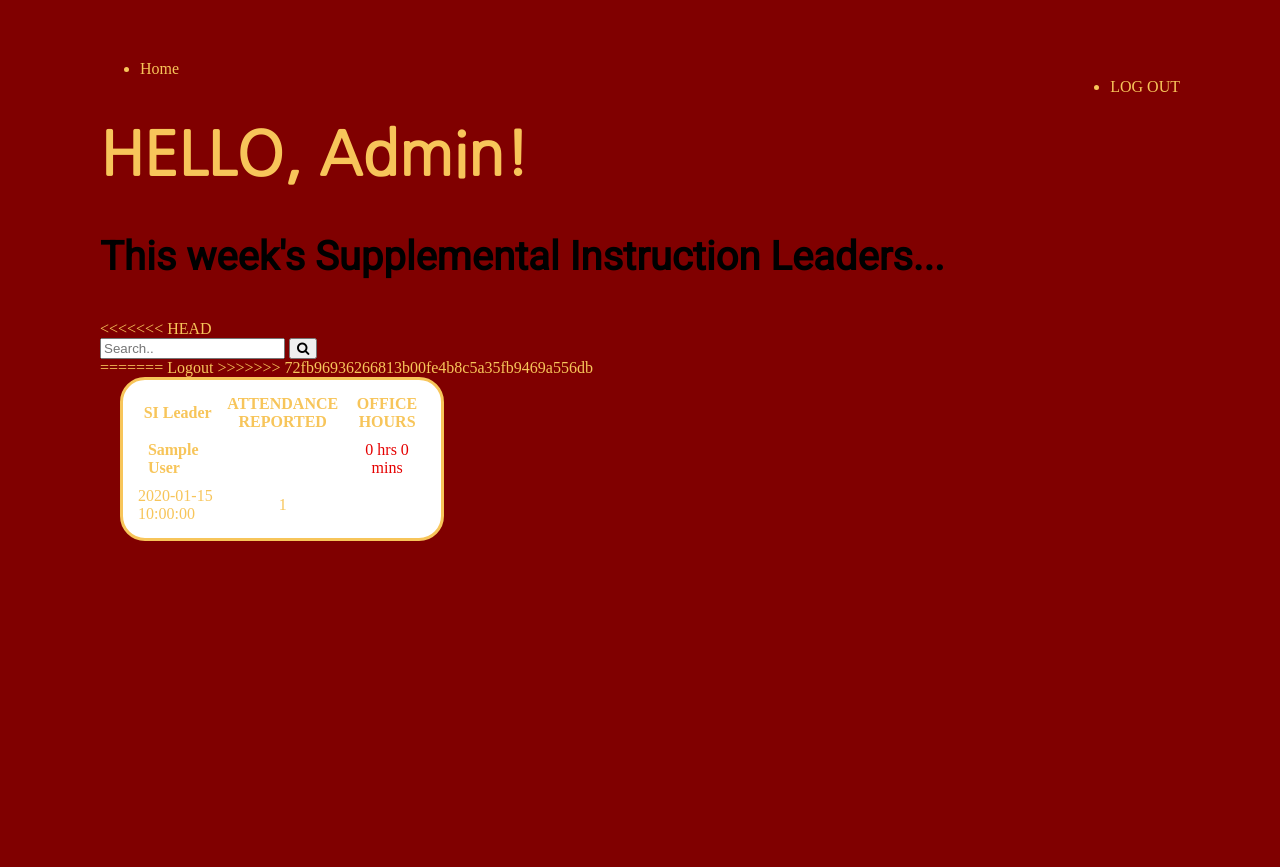
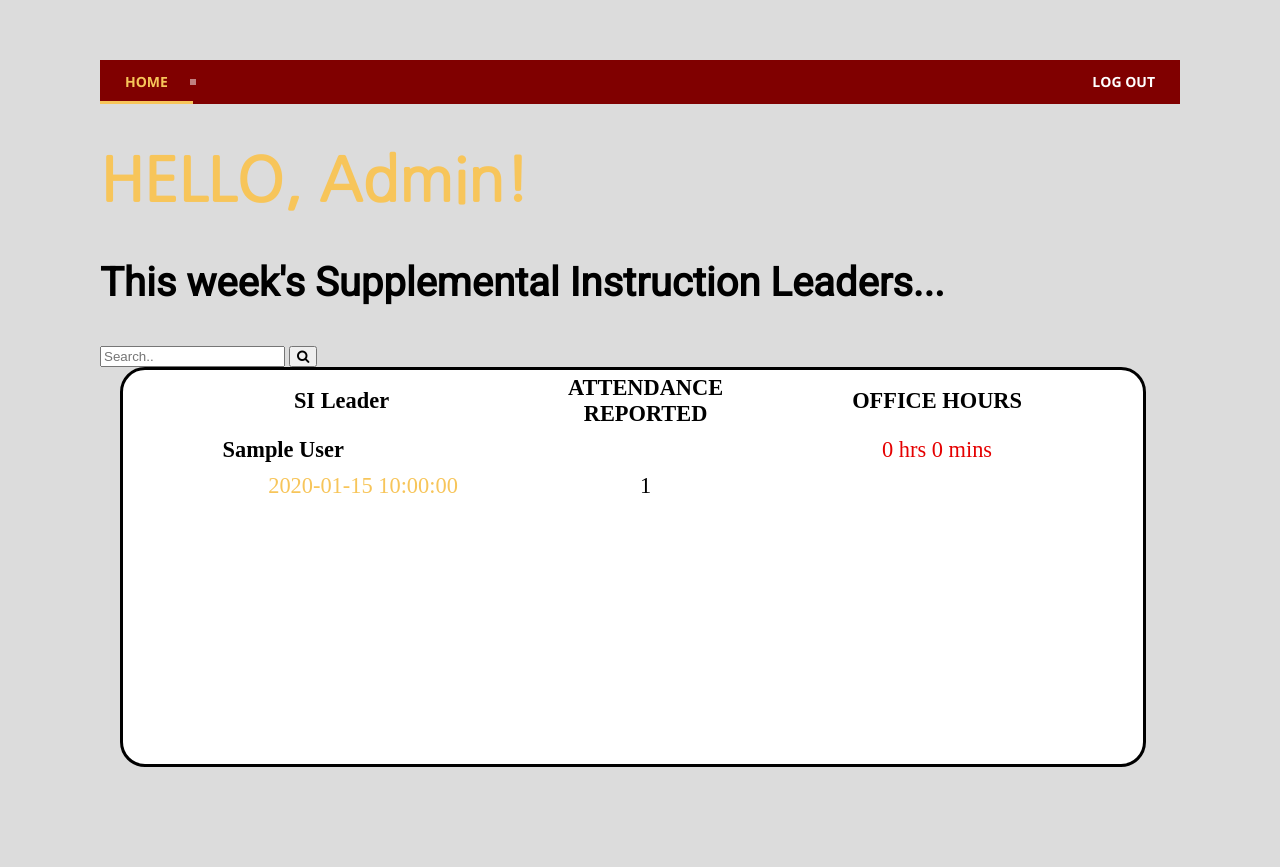
Before and after one commit to graceburt/386, a PHP site: page /admin_page.php in a window 1280 px wide. Before the commit the page ends 541 px from the top, so only its background shows below. Run offline with PHP 8.4, Linux system fonts and the light colour scheme; tables that the repository leaves empty or names only in its code hold one stand-in row (values such as "Sample post").

Commit message:
updated css

```diff
--- a/admin_page.php
+++ b/admin_page.php
@@ -36,15 +36,11 @@
 <h1>HELLO, Admin!</h1>
 <h3>This week's Supplemental Instruction Leaders...</h3>
 
-<<<<<<< HEAD
 <form class="search-box" action="action_page.php">
   <input type="text" placeholder="Search.." name="search">
   <button type="submit"><i class="fa fa-search"></i></button>
 </form>
-=======
-<a href= "logout.php">Logout</a>
 
->>>>>>> 72fb96936266813b00fe4b8c5a35fb9469a556db
 <div class="row">
   <div class="column">
      <?php
--- /dev/null
+++ b/stylemenu.css
@@ -0,0 +1,120 @@
+@import url(http://fonts.googleapis.com/css?family=Open+Sans:700);
+#cssmenu {
+  background: #800000;
+  width: auto;
+}
+#cssmenu ul {
+  list-style: none;
+  margin: 0;
+  padding: 0;
+  line-height: 1;
+  /*display: block;*/
+  zoom: 1;
+}
+#cssmenu ul:after {
+  content: " ";
+  /*display: block;*/
+  font-size: 0;
+  height: 0;
+  clear: both;
+  visibility: hidden;
+}
+#cssmenu ul li {
+  display: inline-block;
+  padding: 0;
+  margin: 0;
+}
+#cssmenu.align-right ul li {
+  float: right;
+}
+#cssmenu.align-center ul {
+  text-align: center;
+}
+#cssmenu ul li a {
+  color: #ffffff;
+  text-decoration: none;
+  display: block;
+  padding: 15px 25px;
+  font-family: 'Open Sans', sans-serif;
+  font-weight: 700;
+  text-transform: uppercase;
+  font-size: 14px;
+  position: relative;
+  -webkit-transition: color .25s;
+  -moz-transition: color .25s;
+  -ms-transition: color .25s;
+  -o-transition: color .25s;
+  transition: color .25s;
+}
+#cssmenu ul li a:hover {
+  color: #F7C55A;
+}
+#cssmenu ul li a:hover:before {
+  width: 100%;
+}
+#cssmenu ul li a:after {
+  content: "";
+  display: block;
+  position: absolute;
+  right: -3px;
+  top: 19px;
+  height: 6px;
+  width: 6px;
+  background: #ffffff;
+  opacity: .5;
+}
+#cssmenu ul li a:before {
+  content: "";
+  display: block;
+  position: absolute;
+  left: 0;
+  bottom: 0;
+  height: 3px;
+  width: 0;
+  background: #F7C55A;
+  -webkit-transition: width .25s;
+  -moz-transition: width .25s;
+  -ms-transition: width .25s;
+  -o-transition: width .25s;
+  transition: width .25s;
+}
+#cssmenu ul li.last > a:after,
+#cssmenu ul li:last-child > a:after {
+  display: none;
+}
+#cssmenu ul li.active a {
+  color: #F7C55A;
+}
+#cssmenu ul li.active a:before {
+  width: 100%;
+}
+#cssmenu.align-right li.last > a:after,
+#cssmenu.align-right li:last-child > a:after {
+  /*display: block;*/
+}
+#cssmenu.align-right li:first-child a:after {
+  display: none;
+}
+@media screen and (max-width: 768px) {
+  #cssmenu ul li {
+    float: none;
+    /*display: block;*/
+  }
+  #cssmenu ul li a {
+    width: 100%;
+    -moz-box-sizing: border-box;
+    -webkit-box-sizing: border-box;
+    box-sizing: border-box;
+    border-bottom: 1px solid #fb998c;
+  }
+  #cssmenu ul li.last > a,
+  #cssmenu ul li:last-child > a {
+    border: 0;
+  }
+  #cssmenu ul li a:after {
+    display: none;
+  }
+  #cssmenu ul li a:before {
+    display: none;
+  }
+}
--- a/stylesheet.css
+++ b/stylesheet.css
@@ -1,7 +1,7 @@
 
 body{
 	color: #F7C55A;
-	background-color:#800000;
+	background-color:#dcdcdc;
 	margin: 100px;
 	margin-top: 60px;
 }
@@ -13,14 +13,44 @@ body{
 	/* Create two equal columns that floats next to each other */
 	.column {
 	  float: left;
-	  width: 30%;
-	  padding: 10px;
+	  width: 95%;
+	  padding-left: 5%;
+	  padding-right:5%;
+	  color:black;
 	  /*height: 300px; /* Should be removed. Only for demonstration */
 	  margin-left: 20px;
 	  border: solid;
 	  border-radius: 25px;
 	  background-color: white;
+	  font-size:1.75vw;
+	  height:400px;
+	  overflow:auto;
 	}
+
+	/* Scrollbar styles */
+	::-webkit-scrollbar {
+	width: 12px;
+	height: 12px;
+	}
+
+	::-webkit-scrollbar-track {
+	}
+
+	::-webkit-scrollbar-thumb {
+	background: #7a7a7a;
+	border-radius: 10px;
+	}
+
+	::-webkit-scrollbar-thumb:hover {
+	background: #626262;
+	}
+
+
+
+
+
+
+
 	.text_column {
 	  float: left;
 	  width: 30%;
@@ -41,7 +71,9 @@ body{
 	color:black;
 	font-family:"Trebuchet MS", Helvetica, sans-serif;
 	}
-
+	.indent{
+		padding-left:10%;
+	}
 th, td {
   padding: 5px;
 }
```
